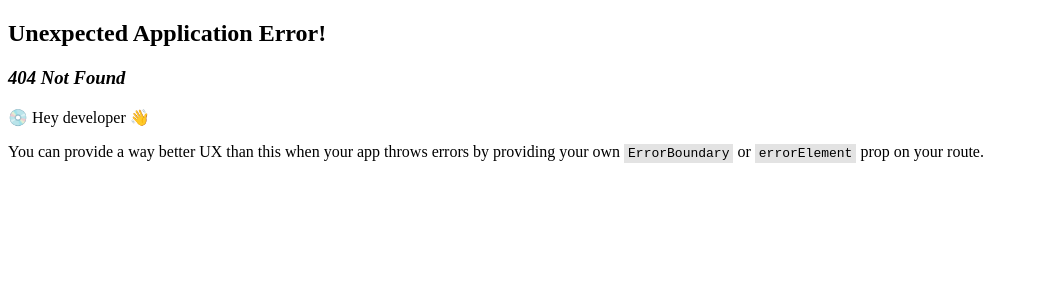
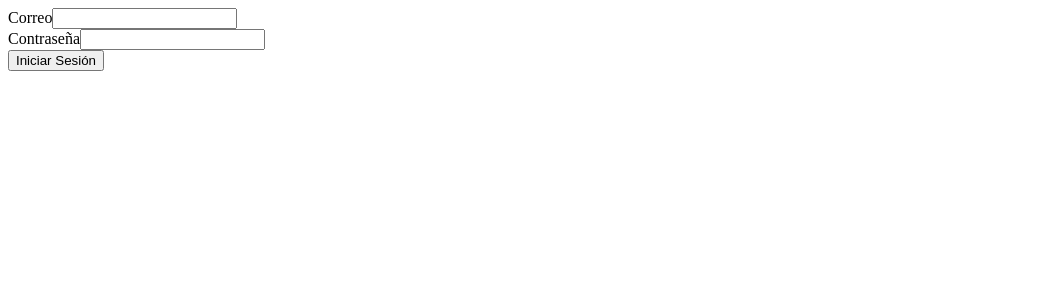
Before and after one commit to jaimezzapata/simulador-seguros, a React (Vite) app: page /login in a window 1280 px wide. Before the commit this address had no page. Shown: the top 300 px of the page, without its empty margins (0-1039 px from the left). Built offline with nearby package versions, Linux system fonts and the light colour scheme.

Commit message:
Implementación de método get con fetch

```diff
--- /dev/null
+++ b/src/pages/Login.jsx
@@ -0,0 +1,33 @@
+import { useState } from "react";
+
+const Login = () => {
+  const [getCorreo, setCorreo] = useState("");
+  const [getContrasena, setContrasena] = useState("");
+  const [getUsuarios, setUsuarios] = useState([]);
+
+  function iniciarSesion() {
+    // console.log(getContrasena, getCorreo);
+    fetch("http://localhost:7714/usuarios")
+      .then((response) => response.json())
+      .then((data) => setUsuarios(data));
+  }
+
+
+  return (
+    <form>
+      <div>
+        <label htmlFor="">Correo</label>
+        <input onChange={(e) => setCorreo(e.target.value)} type="text" />
+      </div>
+      <div>
+        <label htmlFor="">Contraseña</label>
+        <input onChange={(e) => setContrasena(e.target.value)} type="text" />
+      </div>
+      <button onClick={iniciarSesion} type="button">
+        Iniciar Sesión
+      </button>
+    </form>
+  );
+};
+
+export default Login;
```
Also changed, not shown: src/routes/routerPrincipal.jsx (+6 -2 lines).
